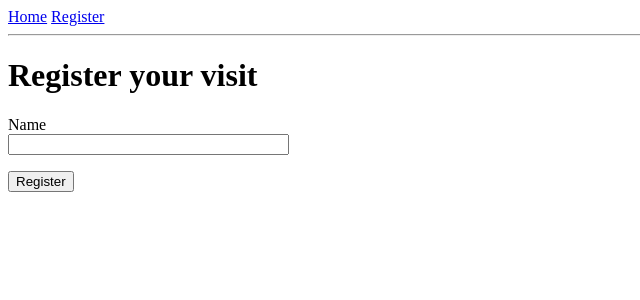
After one commit to codeballet/server-bionic, a Flask app: page /register in a window 1280 px wide. The commit adds this page. Shown: the top 300 px of the page, without its empty margins (0-640 px from the left). Run offline with Flask 2, Linux system fonts and the light colour scheme.

Commit message:
Feat: add templates and views for registering visitors

```diff
--- /dev/null
+++ b/myproject/myapp/forms.py
@@ -0,0 +1,7 @@
+from flask_wtf import FlaskForm
+from wtforms import StringField, SubmitField
+from wtforms.validators import DataRequired
+
+class RegisterForm(FlaskForm):
+    user_name = StringField('Name', validators=[DataRequired()])
+    submit = SubmitField('Register')
--- a/myproject/myapp/templates/base.html
+++ b/myproject/myapp/templates/base.html
@@ -4,8 +4,20 @@
     </head>
 
     <body>
-        <div><a href="{{ url_for('index') }}">Home</a></div>
+        <div>
+            <a href="{{ url_for('index') }}">Home</a>
+            <a href="{{ url_for('register') }}">Register</a>
+        </div>
         <hr>
+        {% with messages = get_flashed_messages() %}
+        {% if messages %}
+        <ul>
+            {% for message in messages %}
+            <li>{{ message }}</li>
+            {% endfor %}
+        </ul>
+        {% endif %}
+        {% endwith %}
         {% block content %}{% endblock %}
     </body>
 </html>
--- /dev/null
+++ b/myproject/myapp/templates/register.html
@@ -0,0 +1,17 @@
+{% extends 'base.html' %}
+
+{% block content %}
+	<h1>Register your visit</h1>
+	<form action="" method="post" novalidate>
+		<!-- Generate hidden field containing token from SECRET_KEY -->
+		{{ form.hidden_tag() }}
+		<p>
+			{{ form.user_name.label }}<br>
+			{{ form.user_name(size=32) }}
+			{% for error in form.user_name.errors %}
+			<span style="color: red;">[{{ error }}]</span>
+			{% endfor %}
+		</p>
+		<p>{{ form.submit() }}</p>
+	</form>
+{% endblock %}
--- a/myproject/myapp/views.py
+++ b/myproject/myapp/views.py
@@ -1,18 +1,34 @@
 from flask import (
     render_template,
-    url_for
+    url_for,
+    flash,
+    redirect
 )
 from myapp import app
 from sqlalchemy import create_engine
 from sqlalchemy.orm import sessionmaker
 from myapp.models import User, Base
+from myapp.forms import RegisterForm
 
 engine = create_engine('postgresql://vagrant:vagrant@localhost/myapp_db')
 Base.metadata.bind = engine
-Session = sessionmaker(bind = engine)
+Session = sessionmaker(bind=engine)
 session = Session()
 
 @app.route('/')
 @app.route('/index')
 def index():
-    return render_template('index.html')
+    visitors = session.query(User).all()
+    return render_template('index.html', visitors = visitors)
+
+@app.route('/register', methods=['GET', 'POST'])
+def register():
+    form = RegisterForm()
+    # On GET request, return false
+    if form.validate_on_submit():
+        flash('Registered visitor: {}'.format(form.user_name.data))
+        visitor = User(user_name = form.user_name.data)
+        session.add(visitor)
+        session.commit()
+        return redirect(url_for('index'))
+    return render_template('register.html', form=form)
```
Also changed, not shown: myproject/myapp/templates/addVisitor.html (deleted, +0 -28 lines), myproject/myapp/templates/index.html (+7 -0 lines).
